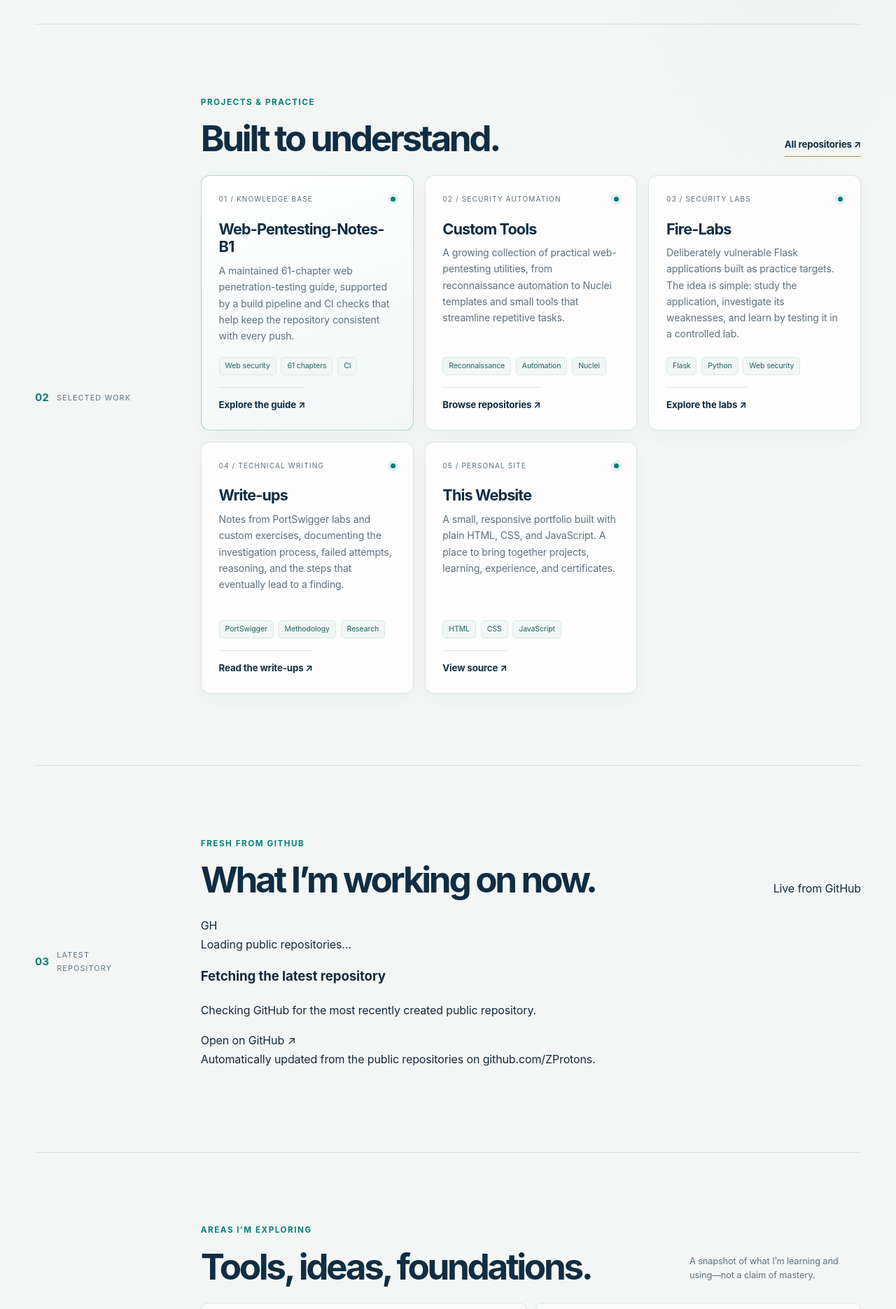
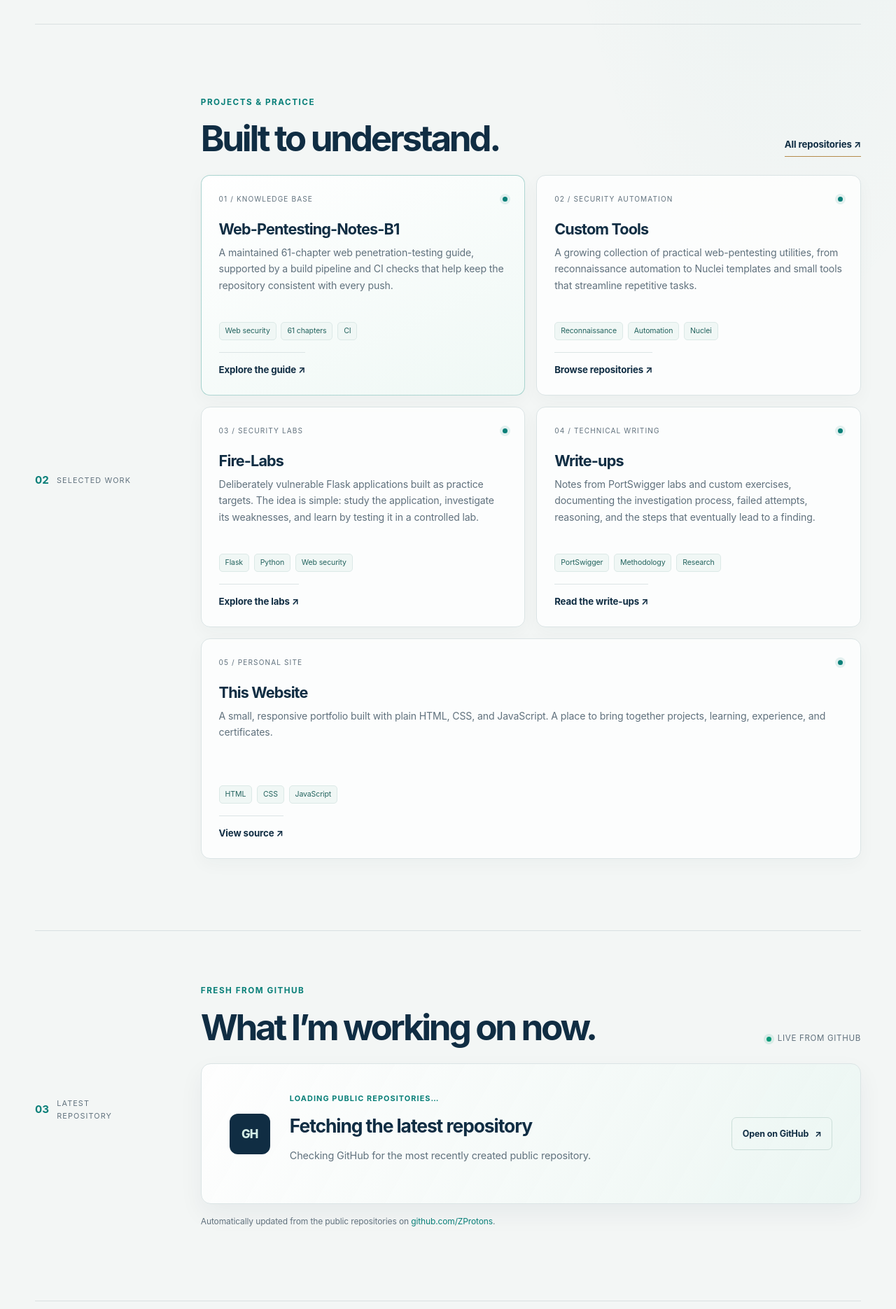
Before and after one commit to ZProtons/zprotons.github.io, a PHP site: page / in a window 1280 px wide. Shown: the part 1511-3381 px from the top of the page at 70% size. Run offline with PHP 8.4, Linux system fonts and the light colour scheme.

Commit message:
Improve experience spacing and style work and latest repository sections

```diff
--- a/styles.css
+++ b/styles.css
@@ -730,3 +730,141 @@ a:hover { color: var(--teal); }
   .skill-group:nth-child(even) { padding-left: 1.25rem; }
   .contact-section { border-radius: 14px; }
 }
+
+
+/* ── Work index and live repository panel ─────────────────────── */
+.work-grid {
+  grid-template-columns: repeat(2, minmax(0, 1fr));
+  gap: 1rem;
+  border: 0;
+}
+.work-grid .project-card,
+.work-grid .project-card + .project-card {
+  min-height: 315px;
+  border: 1px solid var(--line);
+  border-radius: 13px;
+  background: rgba(255,255,255,.78);
+}
+.work-grid .project-featured {
+  border-color: rgba(8,127,120,.32);
+  background: linear-gradient(155deg,#fff 0%,#eff8f5 100%);
+}
+.work-grid .project-site-card { grid-column: 1 / -1; min-height: 250px; }
+.timeline-grid { column-gap: clamp(4rem, 9vw, 8.5rem); }
+.timeline-item {
+  grid-template-columns: minmax(175px, 205px) minmax(0, 1fr);
+  column-gap: clamp(2rem, 4vw, 3.75rem);
+  padding-block: 1.65rem;
+}
+.timeline-date { white-space: normal; line-height: 1.6; }
+.latest-repo-section { padding-top: clamp(3.5rem, 6vw, 5rem); }
+.latest-repo-live {
+  display: inline-flex;
+  align-items: center;
+  gap: .55rem;
+  color: var(--muted);
+  font-size: .72rem;
+  letter-spacing: .06em;
+  text-transform: uppercase;
+}
+.latest-repo-live span {
+  width: 7px;
+  height: 7px;
+  border-radius: 50%;
+  background: #0b9a78;
+  box-shadow: 0 0 0 4px rgba(11,154,120,.12);
+}
+.latest-repo-card {
+  display: grid;
+  grid-template-columns: 62px minmax(0, 1fr) auto;
+  align-items: center;
+  gap: 1.5rem;
+  padding: clamp(1.5rem, 3.2vw, 2.5rem);
+  border: 1px solid var(--line);
+  border-radius: 14px;
+  background: linear-gradient(120deg,rgba(255,255,255,.94),rgba(235,246,242,.86));
+  box-shadow: 0 14px 35px rgba(16,45,67,.055);
+}
+.latest-repo-mark {
+  display: grid;
+  width: 58px;
+  height: 58px;
+  place-items: center;
+  border-radius: 12px;
+  background: var(--navy);
+  color: #d5eee7;
+  font-family: var(--sans);
+  font-size: 1.05rem;
+  font-weight: 800;
+  letter-spacing: -.05em;
+}
+.latest-repo-kicker {
+  margin: 0 0 .45rem;
+  color: var(--teal);
+  font-size: .68rem;
+  font-weight: 750;
+  letter-spacing: .1em;
+  text-transform: uppercase;
+}
+.latest-repo-copy h3 {
+  margin: 0 0 .45rem;
+  color: var(--navy);
+  font-family: var(--sans);
+  font-size: clamp(1.2rem, 2.4vw, 1.65rem);
+  font-weight: 730;
+  letter-spacing: -.04em;
+  overflow-wrap: anywhere;
+}
+.latest-repo-copy > p:not(.latest-repo-kicker) {
+  max-width: 720px;
+  margin: 0;
+  color: var(--muted);
+  font-size: .9rem;
+  line-height: 1.75;
+}
+.latest-repo-meta {
+  display: flex;
+  flex-wrap: wrap;
+  gap: .55rem;
+  margin-top: 1rem;
+}
+.latest-repo-meta span {
+  padding: .3rem .55rem;
+  border: 1px solid #d8e6e2;
+  border-radius: 5px;
+  background: rgba(255,255,255,.7);
+  color: #42635f;
+  font-size: .68rem;
+}
+.latest-repo-link {
+  display: inline-flex;
+  align-items: center;
+  gap: .55rem;
+  padding: .75rem .9rem;
+  border: 1px solid #cbded9;
+  border-radius: 7px;
+  color: var(--navy);
+  font-size: .78rem;
+  font-weight: 700;
+  white-space: nowrap;
+}
+.latest-repo-link:hover { border-color: var(--teal); color: var(--teal); }
+.latest-repo-footnote {
+  margin: .9rem 0 0;
+  color: var(--muted);
+  font-size: .75rem;
+}
+.latest-repo-footnote a { color: var(--teal); }
+@media (max-width: 900px) {
+  .timeline-grid { column-gap: 2rem; }
+  .timeline-item { grid-template-columns: minmax(150px, 180px) minmax(0,1fr); column-gap: 1.6rem; }
+}
+@media (max-width: 680px) {
+  .work-grid { grid-template-columns: 1fr; }
+  .work-grid .project-site-card { grid-column: auto; }
+  .latest-repo-card { grid-template-columns: 48px minmax(0,1fr); gap: 1rem; }
+  .latest-repo-mark { width: 46px; height: 46px; }
+  .latest-repo-link { grid-column: 2; justify-self: start; }
+  .timeline-item { grid-template-columns: 1fr; row-gap: .55rem; }
+  .timeline-date { margin-bottom: .15rem; }
+}
```
